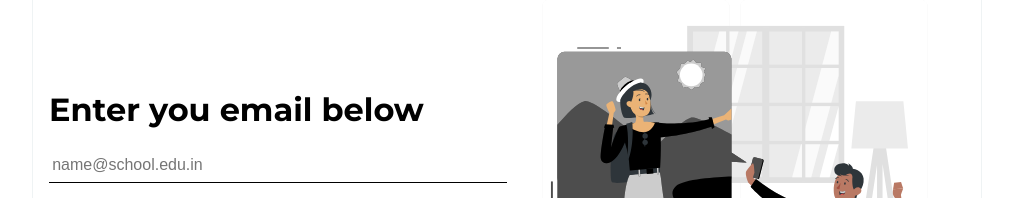
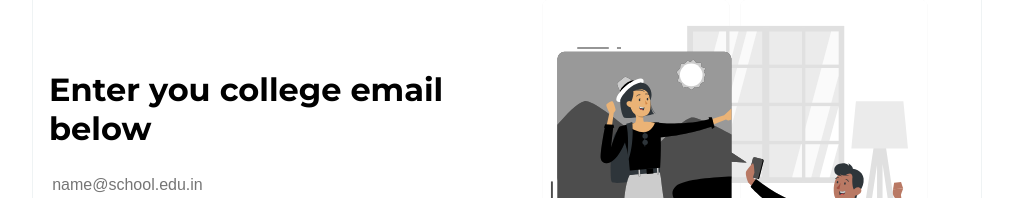
Before and after one commit to charupraneeth/flewky, a Vue app in the folder client/: page /#/login in a window 1280 px wide. Shown: the part 197-395 px from the top of the page, without its empty margins (133-1146 px from the left). Built offline with nearby package versions, Linux system fonts and the light colour scheme.

Commit message:
fix: update enter college mail label

```diff
--- a/client/src/views/Login.vue
+++ b/client/src/views/Login.vue
@@ -172,7 +172,7 @@ onMounted(() => {
       <div class="left-section">
         <div class="email-form" v-if="!isMailSent">
           <div class="email-wrap">
-            <label for="email">Enter you email below</label>
+            <label for="email">Enter you college email below</label>
             <input
               v-model="emailInput"
               class="email"
```
